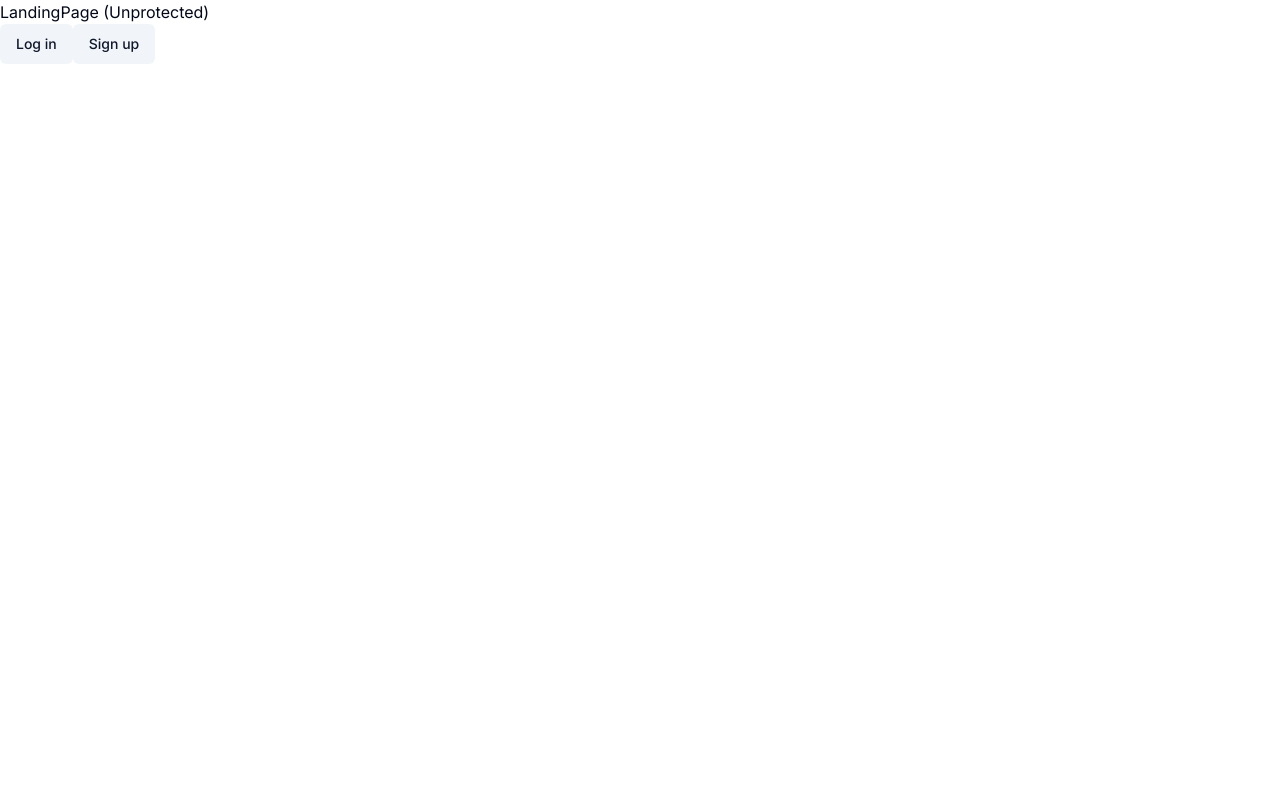
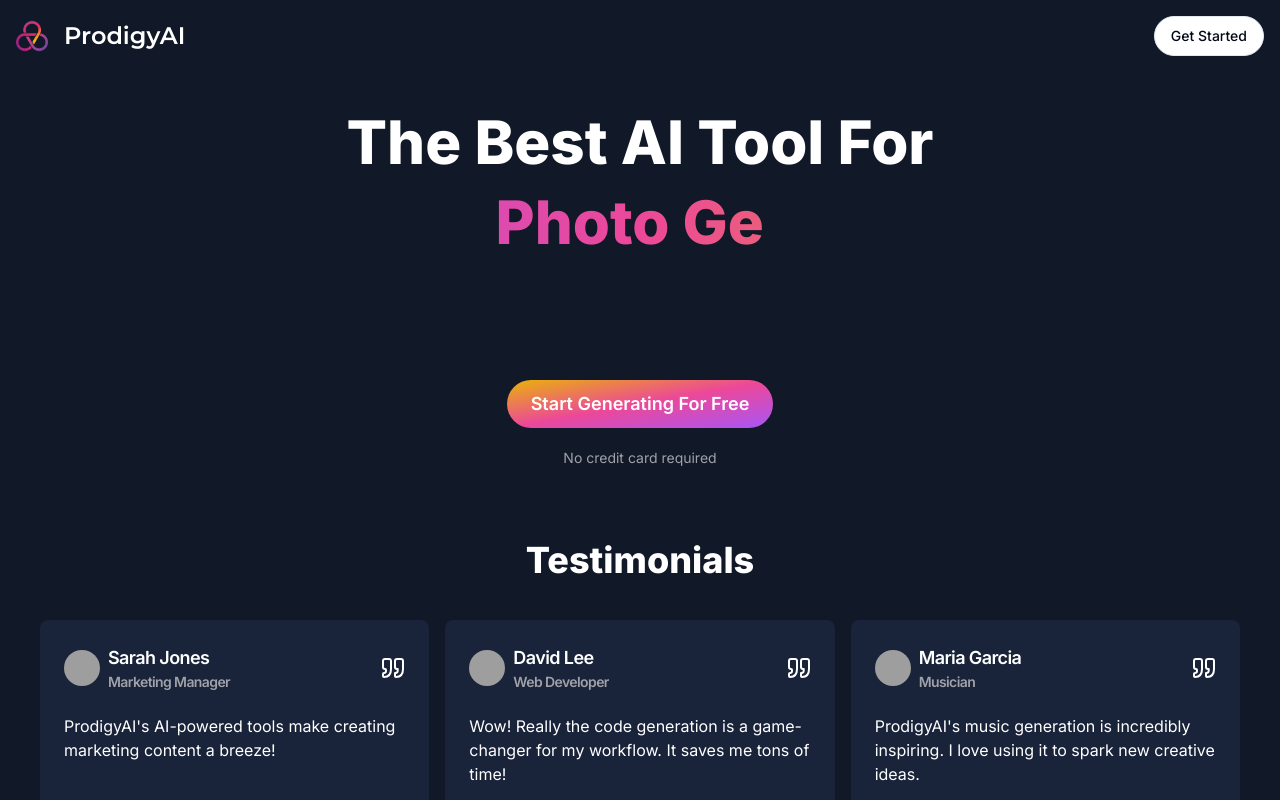
Before and after one commit to preetDev004/ProdigyAI, a Next.js app: page / in a window 1280 px wide. Built offline with nearby package versions, Linux system fonts and the light colour scheme; no server answers; grey boxes are pictures that could not be loaded.

Commit message:
Landing page

```diff
--- a/app/(dashboard)/layout.tsx
+++ b/app/(dashboard)/layout.tsx
@@ -1,3 +1,4 @@
+import CrispProvider from "@/components/CrispProvider";
 import Navbar from "@/components/Navbar";
 import Sidebar from "@/components/Sidebar";
 import { getUserApiUsage } from "@/lib/api-limit";
@@ -7,6 +8,8 @@ const DashboardLayout = async ({ children }: { children: React.ReactNode }) => {
   const apiCount = await getUserApiUsage();
   const isPro = await checkSubscription()
   return (
+    <>
+    <CrispProvider/>
     <div className="h-full relative">
       {/* sidebar */}
       <div className="hidden md:flex md:w-72 h-full md:flex-col md:fixed md:inset-y-0 z-[40] bg-gray-900">
@@ -20,6 +23,7 @@ const DashboardLayout = async ({ children }: { children: React.ReactNode }) => {
         {children}
       </main>
     </div>
+    </>
   );
 };
 
--- /dev/null
+++ b/app/(landing)/layout.tsx
@@ -0,0 +1,12 @@
+
+const LandingLayout = ({children}:{children: React.ReactNode}) => {
+  return (
+    <main className="h-full bg-[#111827] overflow-auto">
+        <div className="mx-auto max-w-screen-xl h-full w-full">
+            {children}
+        </div>
+    </main>
+  )
+}
+
+export default LandingLayout
--- a/app/(landing)/page.tsx
+++ b/app/(landing)/page.tsx
@@ -1,9 +1,6 @@
-// "use client"
-import { Button } from "@/components/ui/button";
-// import { useSession } from "@clerk/nextjs";
-import Link from "next/link";
-// import { useRouter } from "next/navigation";
-
+import LandingContent from '@/components/LandingContent';
+import LandingHero from '@/components/LandingHero';
+import LandingNavbar from '@/components/LandingNavbar'
 const LandingPage = () => {
   // const {isSignedIn} = useSession();
   // const router = useRouter()
@@ -12,14 +9,10 @@ const LandingPage = () => {
   // }
   return (
     <>
-      <div>LandingPage (Unprotected)</div>
-      <div>
-        <Link href="/sign-in">
-          <Button variant="secondary"> Log in</Button>
-        </Link>
-        <Link href="/sign-up">
-          <Button variant="secondary"> Sign up</Button>
-        </Link>
+      <div className="h-full">
+        <LandingNavbar/>
+        <LandingHero/>
+        <LandingContent/>
       </div>
     </>
   );
--- a/app/globals.css
+++ b/app/globals.css
@@ -6,6 +6,16 @@ html,
 body,
 :root {
   height: 100%;
+}
+.cursor-blink{
+  width: 2px;
+  animation: blink 1s infinite;
+}
+
+@keyframes blink {
+  0% { opacity: 1; }
+  50% { opacity: 0; }
+  100% { opacity: 1; }
 }
 
 @keyframes ani {
--- a/app/layout.tsx
+++ b/app/layout.tsx
@@ -4,7 +4,7 @@ import "./globals.css";
 import { ClerkProvider } from "@clerk/nextjs";
 import ModalProvider from "@/components/ModalProvider";
 import ToasterProvider from "@/components/ToasterProvider";
-import CrispProvider from "@/components/CrispProvider";
+
 
 const inter = Inter({ subsets: ["latin"] });
 
@@ -21,7 +21,7 @@ export default function RootLayout({
   return (
     <ClerkProvider>
       <html lang="en">
-      <CrispProvider/>
+
         <body className={inter.className}>
           <ModalProvider/>
           <ToasterProvider/>
--- /dev/null
+++ b/components/LandingContent.tsx
@@ -0,0 +1,96 @@
+"use client";
+
+import { Card, CardContent, CardHeader, CardTitle } from "@/components/ui/card";
+import { Quote } from "lucide-react";
+import { Avatar, AvatarFallback, AvatarImage } from "@/components/ui/avatar";
+
+const testimonials = [
+  {
+    name: "Sarah Jones",
+    avatar: "s",
+    title: "Marketing Manager",
+    imageUrl: "https://images.unsplash.com/photo-1534528741775-53994a69daeb?w=800&auto=format&fit=crop&q=60&ixlib=rb-4.0.3&ixid=M3wxMjA3fDB8MHxzZWFyY2h8NHx8bW9kZWx8ZW58MHx8MHx8fDA%3D",
+    description:
+      "ProdigyAI's AI-powered tools make creating marketing content a breeze!",
+  },
+  {
+    name: "David Lee",
+    avatar: "d",
+    title: "Web Developer",
+    imageUrl: "https://images.unsplash.com/photo-1539571696357-5a69c17a67c6?w=800&auto=format&fit=crop&q=60&ixlib=rb-4.0.3&ixid=M3wxMjA3fDB8MHxzZWFyY2h8MTZ8fG1vZGVsfGVufDB8fDB8fHww",
+    description:
+      "Wow! Really the code generation is a game-changer for my workflow. It saves me tons of time!",
+  },
+  {
+    name: "Maria Garcia",
+    avatar: "m",
+    title: "Musician",
+    imageUrl: "https://images.unsplash.com/photo-1529626455594-4ff0802cfb7e?w=800&auto=format&fit=crop&q=60&ixlib=rb-4.0.3&ixid=M3wxMjA3fDB8MHxzZWFyY2h8N3x8bW9kZWx8ZW58MHx8MHx8fDA%3D",
+    description:
+      "ProdigyAI's music generation is incredibly inspiring. I love using it to spark new creative ideas.",
+  },
+  {
+    name: "Alexei Petrov",
+    avatar: "a",
+    title: "Graphic Designer",
+    imageUrl: "https://images.unsplash.com/photo-1506794778202-cad84cf45f1d?w=800&auto=format&fit=crop&q=60&ixlib=rb-4.0.3&ixid=M3wxMjA3fDB8MHxzZWFyY2h8N3x8bW9kZWwlMjBtYW58ZW58MHx8MHx8fDA%3D",
+    description:
+      "Its image generation is perfect for creating unique and eye-catching visuals for my projects.",
+  },
+  {
+    name: "Li Wang",
+    avatar: "l",
+    title: "Content Writer",
+    imageUrl: "https://images.unsplash.com/photo-1501196354995-cbb51c65aaea?dpr=2&h=294&w=294&auto=format&fit=crop&q=60&ixlib=rb-4.0.3&ixid=M3wxMjA3fDB8MHxjb2xsZWN0aW9uLXRodW1ibmFpbHx8NDcwMDY1N3x8ZW58MHx8fHx8",
+    description:
+      "The chat function is a lifesaver for overcoming writer's block. It helps me generate fresh ideas and refine my writing.",
+  },
+  {
+    name: "Aisha Khan",
+    avatar: "a",
+    title: "Video Editor",
+    description:
+      "Video generation of this tool is amazing for creating quick and engaging video content.",
+    imageUrl: "https://images.unsplash.com/photo-1570015652016-f4d63e51b2c5?w=800&auto=format&fit=crop&q=60&ixlib=rb-4.0.3&ixid=M3wxMjA3fDB8MHxjb2xsZWN0aW9uLXBhZ2V8M3w0NzE4MzYyfHxlbnwwfHx8fHw%3D",
+  },
+];
+const LandingContent = () => {
+  return (
+    <div className="px-10 pb-20 mt-8">
+      <h2 className="text-center text-4xl text-white font-extrabold mb-10">
+        Testimonials
+      </h2>
+      <div className="grid grid-cols-1 sm:grid-cols-2 md:grid-cols-3 gap-4">
+        {testimonials &&
+          testimonials.map((item, index) => (
+            <Card key={index} className="bg-[#192339] border-none text-white">
+              <CardHeader>
+                <CardTitle>
+                  <div className="flex items-center justify-between gap-x-2">
+                    <div className="flex gap-x-2 items-center">
+                      <Avatar className="h-9 w-9">
+                        <AvatarImage className="object-cover" src={item?.imageUrl} />
+                        <AvatarFallback>{item.avatar}</AvatarFallback>
+                      </Avatar>
+                      <div>
+                        <p className="text-lg">{item.name}</p>
+                        <p className="text-sm text-zinc-400">{item.title}</p>
+                      </div>
+                    </div>
+                    <div>
+                      <Quote />
+                    </div>
+                  </div>
+                </CardTitle>
+                <CardContent className="pt-4 px-0">
+                  {item.description}
+                </CardContent>
+              </CardHeader>
+            </Card>
+          ))}
+      </div>
+    </div>
+  );
+};
+
+export default LandingContent;
--- /dev/null
+++ b/components/LandingHero.tsx
@@ -0,0 +1,54 @@
+"use client";
+import { cn } from "@/lib/utils";
+
+import Link from "next/link";
+import { useAuth } from "@clerk/nextjs";
+import TypewritterComponent from "typewriter-effect";
+import { Button } from "@/components/ui/button";
+
+const LandingHero = () => {
+  const { isSignedIn } = useAuth();
+  return (
+    <div className="text-white font-bold py-10 md::py-36 space-y-5 text-center">
+      <div className="text-4xl sm:text-5xl md:text-6xl 2xl:text-7xl space-y-5 font-extrabold mb-32">
+        <h1>The Best AI Tool For</h1>
+        <div className="text-transparent bg-clip-text bg-gradient-to-l from-yellow-500 via-pink-500 to-purple-500 ">
+          <TypewritterComponent
+            options={{
+              strings: [
+                "Chat Bot.",
+                "Photo Generation.",
+                "Photo Generation.",
+                "Video Generation.",
+                "Music Generation.",
+              ],
+              autoStart: true,
+              loop: true,
+              deleteSpeed: 50,
+              cursor: "|", // This sets the cursor to the pipe character
+              cursorClassName: cn("cursor-blink text-pink-400 font-medium "),
+            }}
+          />
+        </div>
+      </div>
+
+      <div>
+        <Link href={isSignedIn ? "/dashboard" : "/sign-up"}>
+          <Button
+            variant={"premium"}
+            className="md:text-lg p-4 md:p-6 font-semibold rounded-full "
+          >
+            {" "}
+            Start Generating For Free
+          </Button>
+        </Link>
+      </div>
+
+      <div className="text-zinc-400 text-xs md:text-sm font-normal">
+        No credit card required
+      </div>
+    </div>
+  );
+};
+
+export default LandingHero;
--- /dev/null
+++ b/components/LandingNavbar.tsx
@@ -0,0 +1,40 @@
+"use client";
+
+import { Montserrat } from "next/font/google";
+import { useAuth } from "@clerk/nextjs";
+import { cn } from "@/lib/utils";
+import Image from "next/image";
+import Link from "next/link";
+import { Button } from "@/components/ui/button";
+
+const font = Montserrat({
+  weight: "600",
+  subsets: ["latin"],
+});
+
+const LandingNavbar = () => {
+  // useAuth is basically same as Auth that we have used in this project But this is a hook used
+  // at client side in client compponents
+  const { isSignedIn } = useAuth();
+  return (
+    <nav className="p-4 flex items-center bg-transparent justify-between">
+      <Link href={"/"} className="flex items-center">
+        <div className="relative h-8 w-8 mr-4">
+          <Image src={"/logo.png"} alt="logo" fill />
+        </div>
+        <h1 className={cn("text-2xl font-bold text-white", font.className)}>
+          ProdigyAI
+        </h1>
+      </Link>
+      <div className="flex items-center gap-x-2">
+        <Link href={isSignedIn ? "/dashboard" : "/sign-up"}>
+          <Button variant={"outline"} className="rounded-full">
+            Get Started
+          </Button>
+        </Link>
+      </div>
+    </nav>
+  );
+};
+
+export default LandingNavbar;
--- a/components/ui/button.tsx
+++ b/components/ui/button.tsx
@@ -18,7 +18,7 @@ const buttonVariants = cva(
           "bg-secondary text-secondary-foreground hover:bg-secondary/80",
         ghost: "hover:bg-accent hover:text-accent-foreground",
         link: "text-primary underline-offset-4 hover:underline",
-        premium:"bg-gradient-to-br from-yellow-500 via-pink-500 to-purple-500  text-white border-0"
+        premium:"bg-gradient-to-br from-yellow-500 via-pink-500 to-purple-500 text-white border-0"
       },
       size: {
         default: "h-10 px-4 py-2",
--- a/package.json
+++ b/package.json
@@ -37,6 +37,7 @@
     "stripe": "^14.14.0",
     "tailwind-merge": "^2.2.0",
     "tailwindcss-animate": "^1.0.7",
+    "typewriter-effect": "^2.21.0",
     "zod": "^3.22.4",
     "zustand": "^4.5.0"
   },
```
Also changed, not shown: 1 other file (tests, documents, lock files or other folders).
